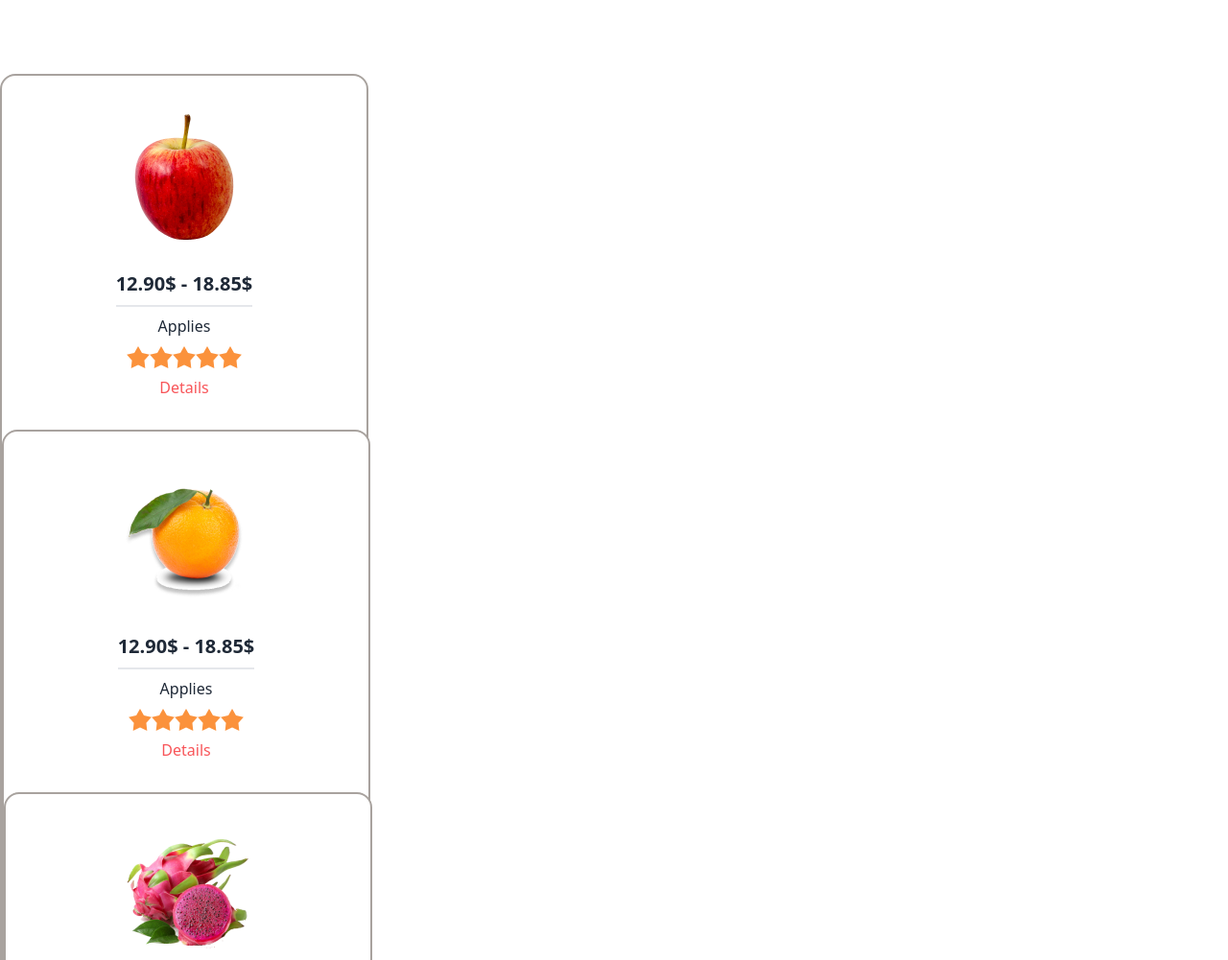
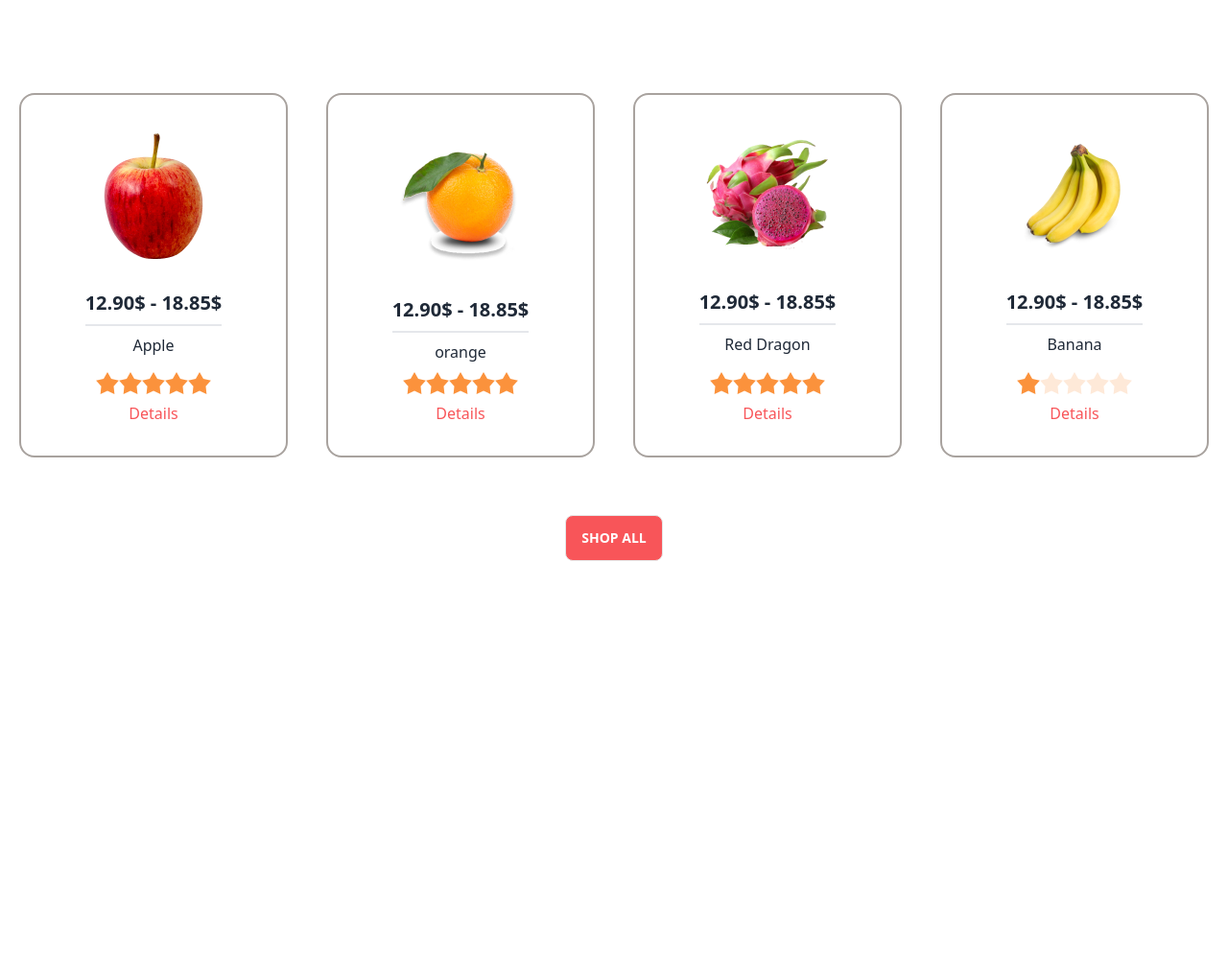
Before and after one commit to Mariam4313/Assignment-3, a plain HTML site: page index.html in a window 1280 px wide. Shown: the part 1253-2254 px from the top of the page at 96% size. After the commit the page ends 1878 px from the top, so only its background shows below. Drawn offline with nearby package versions, Linux system fonts and the light colour scheme.

```diff
--- a/index.html
+++ b/index.html
@@ -252,13 +252,13 @@
             <!--cart-1-->
 
             <div class="grid grid-cols-4">
-                <div class="card w-96 bg-base-100 shadow-x border-2 border-stone-400">
-                    <figure class="px-10 pt-10">
+                <div class="card bg-base-100 shadow-x border-2 border-stone-400 m-5">
+                    <figure class="px-5 pt-10">
                       <img src="/images/fruit6.png" alt="" class="rounded-xl" />
                     </figure>
                     <div class="card-body items-center text-center">
                       <h2 class="card-title border-b-2 pb-2">12.90$ - 18.85$</h2>
-                      <p>Applies</p>
+                      <p>Apple</p>
                       <div class="card-actions">
                         <div class="rating">
                             <input type="radio" name="rating-2" class="mask mask-star-2 bg-orange-400" checked/>
@@ -273,15 +273,18 @@
                         <p>Details </p>
                     </div>
                   </div>
-                <div class="card w-96 bg-base-100 shadow-x border-2 border-stone-400">
-                    <figure class="px-10 pt-10">
+                    </div>
+
+                <!--cart 2-->
+                <div class="card bg-base-100 shadow-x border-2 border-stone-400 m-5">
+                    <figure class="px-5 pt-10">
                       <img src="/images/fruit7.png" alt="" class="rounded-xl" />
                     </figure>
                     <div class="card-body items-center text-center">
                       <h2 class="card-title border-b-2 pb-2">12.90$ - 18.85$</h2>
-                      <p>Applies</p>
+                      <p>orange</p>
                       <div class="card-actions">
-                        <div class="rating   ">
+                        <div class="rating">
                             <input type="radio" name="rating-2" class="mask mask-star-2 bg-orange-400" checked/>
                             <input type="radio" name="rating-2" class="mask mask-star-2 bg-orange-400"  />
                             <input type="radio" name="rating-2" class="mask mask-star-2 bg-orange-400" />
@@ -294,15 +297,18 @@
                         <p>Details </p>
                     </div>
                   </div>
-                <div class="card w-96 bg-base-100 shadow-x border-2 border-stone-400">
-                    <figure class="px-10 pt-10">
+                    </div>
+
+                <!--cart 3-->
+                <div class="card bg-base-100 shadow-x border-2 border-stone-400 m-5">
+                    <figure class="px-5 pt-10">
                       <img src="/images/fruit8.png" alt="" class="rounded-xl" />
                     </figure>
                     <div class="card-body items-center text-center">
                       <h2 class="card-title border-b-2 pb-2">12.90$ - 18.85$</h2>
-                      <p>Applies</p>
+                      <p>Red Dragon</p>
                       <div class="card-actions">
-                        <div class="rating   ">
+                        <div class="rating">
                             <input type="radio" name="rating-2" class="mask mask-star-2 bg-orange-400" checked/>
                             <input type="radio" name="rating-2" class="mask mask-star-2 bg-orange-400"  />
                             <input type="radio" name="rating-2" class="mask mask-star-2 bg-orange-400" />
@@ -315,29 +321,38 @@
                         <p>Details </p>
                     </div>
                   </div>
+                    </div>
 
-                <div class="card w-96 bg-base-100 shadow-x border-2 border-stone-400">
-                    <figure class="px-10 pt-10">
+                <!--cart 3-->
+                <div class="card bg-base-100 shadow-x border-2 border-stone-400 m-5">
+                    <figure class="px-5 pt-10">
                       <img src="/images/fruit9.png" alt="" class="rounded-xl" />
                     </figure>
                     <div class="card-body items-center text-center">
                       <h2 class="card-title border-b-2 pb-2">12.90$ - 18.85$</h2>
-                      <p>Applies</p>
+                      <p>Banana</p>
                       <div class="card-actions">
-                        <div class="rating   ">
+                        <div class="rating">
                             <input type="radio" name="rating-2" class="mask mask-star-2 bg-orange-400" checked/>
                             <input type="radio" name="rating-2" class="mask mask-star-2 bg-orange-400"  />
                             <input type="radio" name="rating-2" class="mask mask-star-2 bg-orange-400" />
                             <input type="radio" name="rating-2" class="mask mask-star-2 bg-orange-400" />
                             <input type="radio" name="rating-2" class="mask mask-star-2 bg-orange-400" />
                           </div>
+
+                      </div>
                       <div class="justify-center text-[#F85559]">
                         <p>Details </p>
                     </div>
                   </div>
+                    </div>
 
             </div>
+            <div class="mx-auto text-center my-10 ">
+            <button class="btn btn-active  bg-[#F85559] text-white">Shop All</button>
+        </div>
         </section>
+<!--picture section-->
     </main>
 
     <footer>
```
